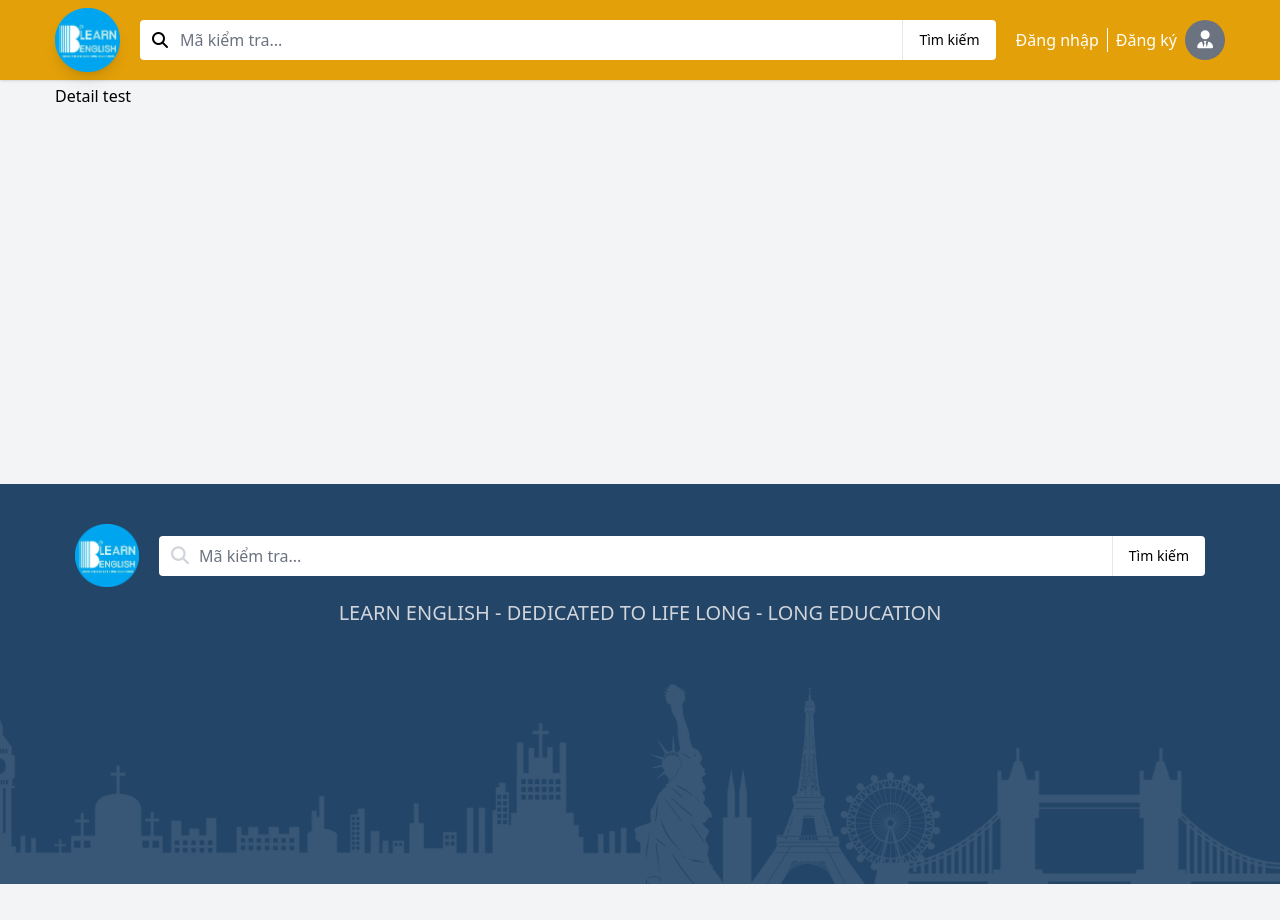
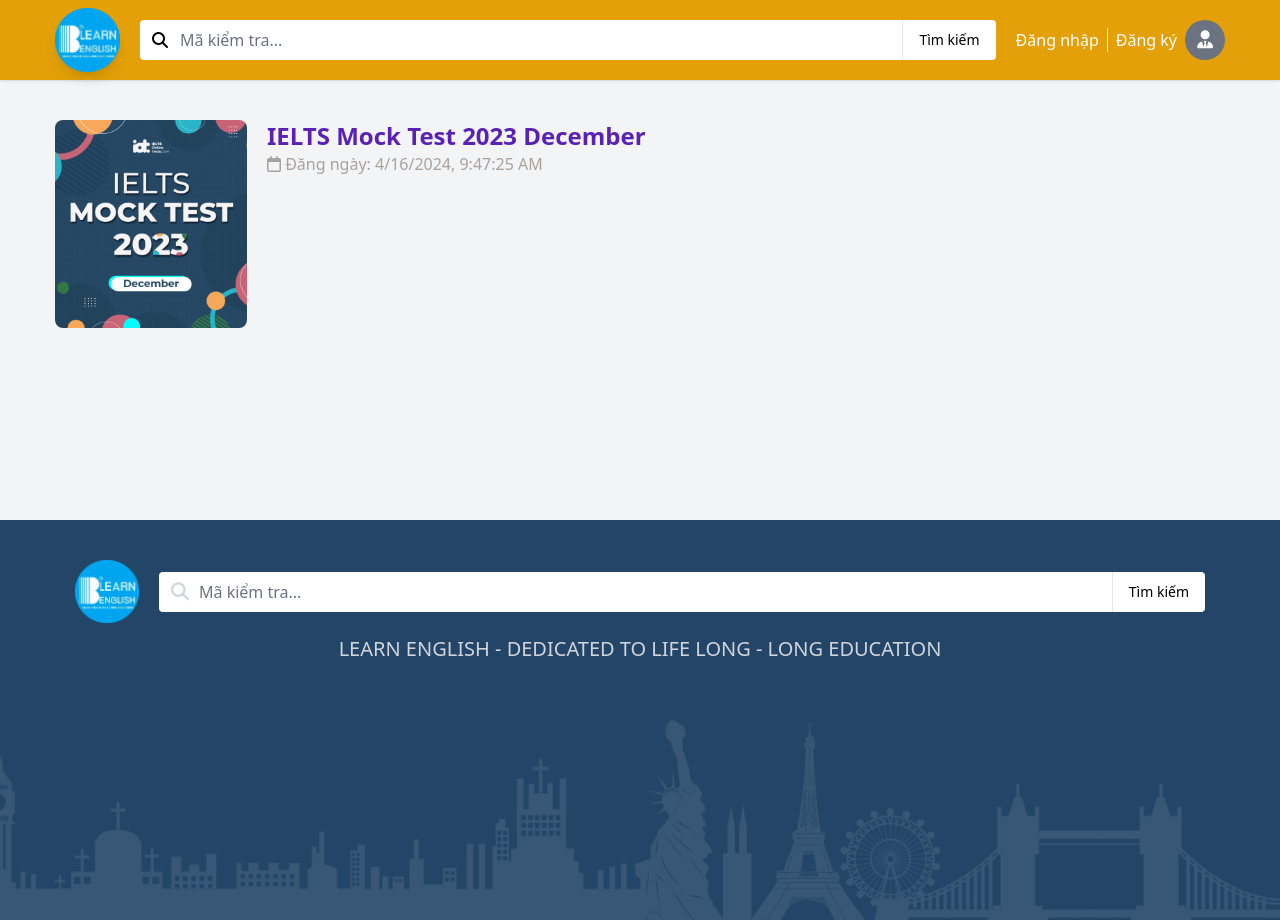
Before and after one commit to hoangphuc28/IELTS_ONLINE-Client, a Next.js app: page /exam-library/abc in a window 1280 px wide. Before the commit the page ends 884 px from the top, so only its background shows below. Built offline with nearby package versions, Linux system fonts and the light colour scheme.

Commit message:
default test detail

```diff
--- a/src/app/(client)/exam-library/[id]/page.tsx
+++ b/src/app/(client)/exam-library/[id]/page.tsx
@@ -1,11 +1,42 @@
 import LayoutCenter from '../../_components/layoutCenter'
+import ITest from '../interfaces/ITest'
 
 export default function Page() {
+    const test: ITest = {
+        code: 'abc',
+        name: 'IELTS Mock Test 2023 December',
+        description: '',
+        src: '',
+        createdAt: new Date().toLocaleString(),
+        details: [],
+        password: '',
+        status: '',
+        time: '',
+        title: '',
+        updatedAt: new Date().toLocaleString(),
+    }
     return (
         <>
-            <main className="min-h-[50vh]">
+            <main className="min-h-[50vh] my-5 py-5">
                 <LayoutCenter>
-                    <h1>Detail test</h1>
+                    <section className="flex gap-x-5">
+                        <div
+                            className="w-48 h-52 rounded-lg bg-img-center"
+                            style={{
+                                background: 'url(../../../../assets/img/src-test-default.jpg)',
+                            }}
+                        ></div>
+                        <div className="">
+                            <h2 className="w-full font-bold text-2xl text-violet-800">
+                                {test.name}
+                            </h2>
+                            <p className="text-stone-400">
+                                <i className="fa-regular fa-calendar"></i>{' '}
+                                <span>Đăng ngày: {test.updatedAt}</span>
+                            </p>
+                        </div>
+                    </section>
+                    <section></section>
                 </LayoutCenter>
             </main>
         </>
--- /dev/null
+++ b/src/app/(client)/exam-library/interfaces/IAnswer.ts
@@ -0,0 +1,5 @@
+export default interface IAnswer {
+    content: string
+    createdAt: string
+    updatedAt: string
+}
--- /dev/null
+++ b/src/app/(client)/exam-library/interfaces/IGroup.ts
@@ -0,0 +1,8 @@
+import IQuestion from "./IQuestion";
+
+export default interface IGroup {
+    description: string;
+    createdAt: string
+    updatedAt: string
+    questions: Array<IQuestion>
+}
--- /dev/null
+++ b/src/app/(client)/exam-library/interfaces/IMiniTest.ts
@@ -0,0 +1,7 @@
+import IPart from "./IPart"
+
+export default interface IMiniTest {
+    time: string
+    name: string
+    parts: Array<IPart>
+}
--- /dev/null
+++ b/src/app/(client)/exam-library/interfaces/IPart.ts
@@ -0,0 +1,10 @@
+import IGroup from "./IGroup"
+
+export default interface IPart {
+    description: string
+    src: string
+    time: string
+    createdAt: string
+    updatedAt: string
+    groups: Array<IGroup>
+}
--- /dev/null
+++ b/src/app/(client)/exam-library/interfaces/IQuestion.ts
@@ -0,0 +1,9 @@
+import IAnswer from "./IAnswer"
+
+export default interface IQuestion {
+    content: string
+    src: string
+    createdAt: string
+    updatedAt: string
+    answers: Array<IAnswer>
+}
--- /dev/null
+++ b/src/app/(client)/exam-library/interfaces/ITest.ts
@@ -0,0 +1,15 @@
+import IMiniTest from "./IMiniTest"
+
+export default interface ITest {
+    code: string
+    name: string
+    title: string
+    src: string
+    description: string
+    time: string
+    status: string
+    password: string
+    createdAt: string
+    updatedAt: string
+    details: Array<IMiniTest>
+}
--- a/src/app/(client)/styles/_base.scss
+++ b/src/app/(client)/styles/_base.scss
@@ -22,9 +22,9 @@
 }
 
 .bg-img-center {
-    background-size: cover;
-    background-repeat: no-repeat;
-    background-position: center;
+    background-size: cover !important;
+    background-repeat: no-repeat !important;
+    background-position: center !important;
 }
 
 [local-btn-dropdown-toggle] {
```
Also changed, not shown: public/assets/img/src-test-default.jpg (added).
